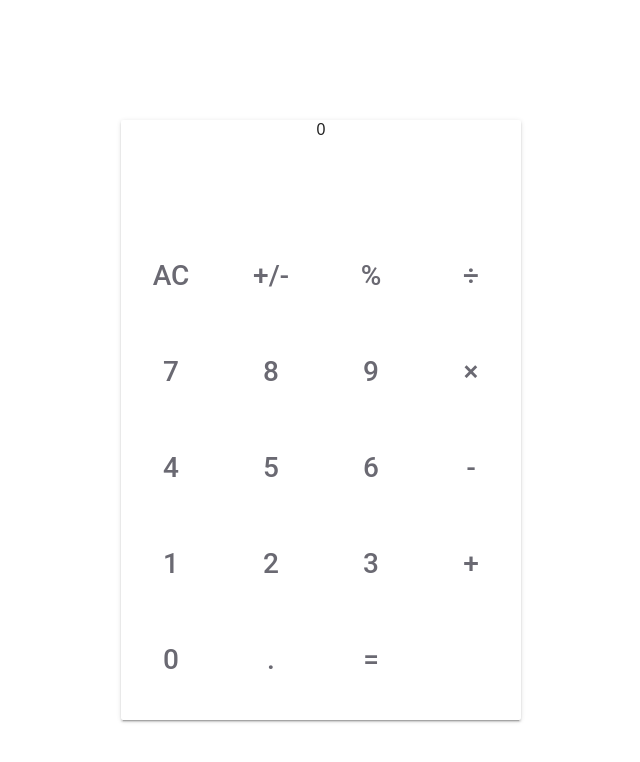
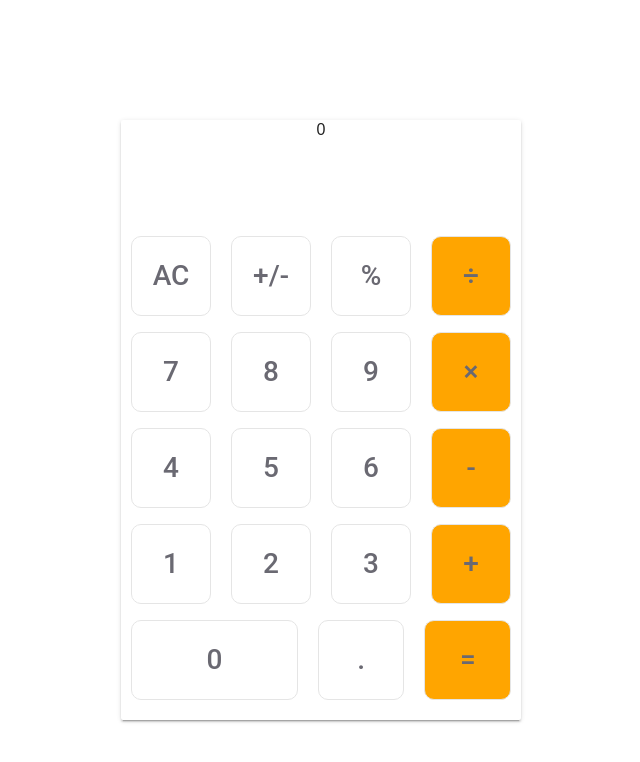
Before and after one commit to tirthajyoti-ghosh/react-calculator, a React (Create React App) app: page / in a window 1280 px wide. Shown: the top 762 px of the page, without its empty margins (319-959 px from the left). Built offline with nearby package versions, Linux system fonts and the light colour scheme; a web font is replaced by a local one.

Commit message:
Add styles for buttons

```diff
--- a/src/assets/App.css
+++ b/src/assets/App.css
@@ -21,8 +21,9 @@
 
 .mdl-button {
   color: #6a6972;
-  border-radius: 50%;
-  width: 20%;
+  border: 1px solid #e5e5e5;
+  border-radius: 10px;
+  width: 25%;
   height: 80px;
   margin: 0 2.5%;
   padding: 15px;
--- a/src/components/Button.js
+++ b/src/components/Button.js
@@ -2,12 +2,23 @@ import React from 'react';
 import PropTypes from 'prop-types';
 
 function Button(props) {
-  const { name } = props;
-  return <button type="button" className="mdl-button mdl-js-button mdl-js-ripple-effect">{name}</button>;
+  const { name, wide, color } = props;
+
+  const style = {
+    width: wide ? '50%' : '',
+    backgroundColor: color ? '' : 'orange'
+  };
+
+  return <button type="button" className="mdl-button mdl-js-button mdl-js-ripple-effect" style={ style }>{name}</button>;
 }
 
 Button.propTypes = {
   name: PropTypes.string.isRequired,
+  wide: PropTypes.bool
+};
+
+Button.defaultProps = {
+  wide: false
 };
 
 export default Button;
--- a/src/components/ButtonPanel.js
+++ b/src/components/ButtonPanel.js
@@ -5,32 +5,32 @@ function ButtonPanel() {
   return (
     <div className="button-panel">
       <div className="row">
-        <Button name="AC" />
-        <Button name="+/-" />
-        <Button name="%" />
+        <Button name="AC" color />
+        <Button name="+/-" color />
+        <Button name="%" color />
         <Button name="÷" />
       </div>
       <div className="row">
-        <Button name="7" />
-        <Button name="8" />
-        <Button name="9" />
+        <Button name="7" color/>
+        <Button name="8" color />
+        <Button name="9" color />
         <Button name="×" />
       </div>
       <div className="row">
-        <Button name="4" />
-        <Button name="5" />
-        <Button name="6" />
+        <Button name="4" color />
+        <Button name="5" color />
+        <Button name="6" color />
         <Button name="-" />
       </div>
       <div className="row">
-        <Button name="1" />
-        <Button name="2" />
-        <Button name="3" />
+        <Button name="1" color />
+        <Button name="2" color />
+        <Button name="3" color />
         <Button name="+" />
       </div>
       <div className="row">
-        <Button name="0" />
-        <Button name="." />
+        <Button name="0" color wide />
+        <Button name="." color />
         <Button name="=" />
       </div>
     </div>
```
